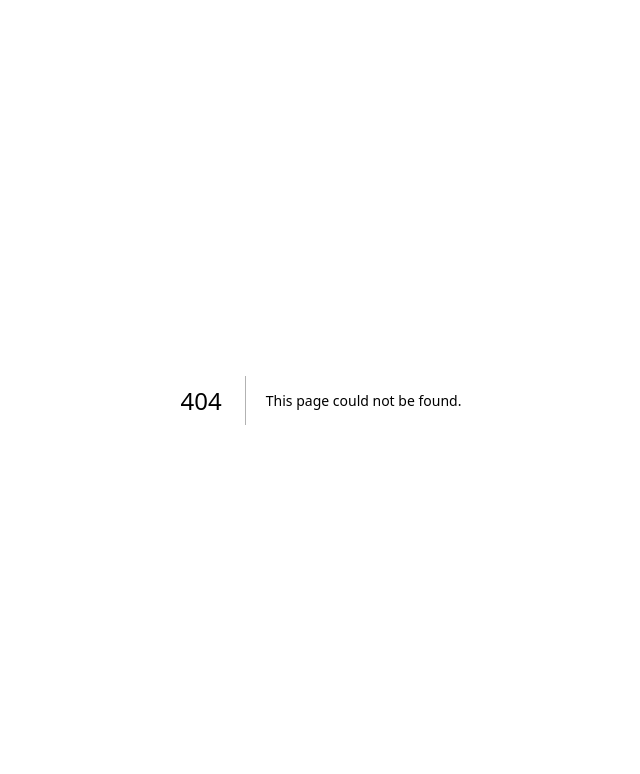
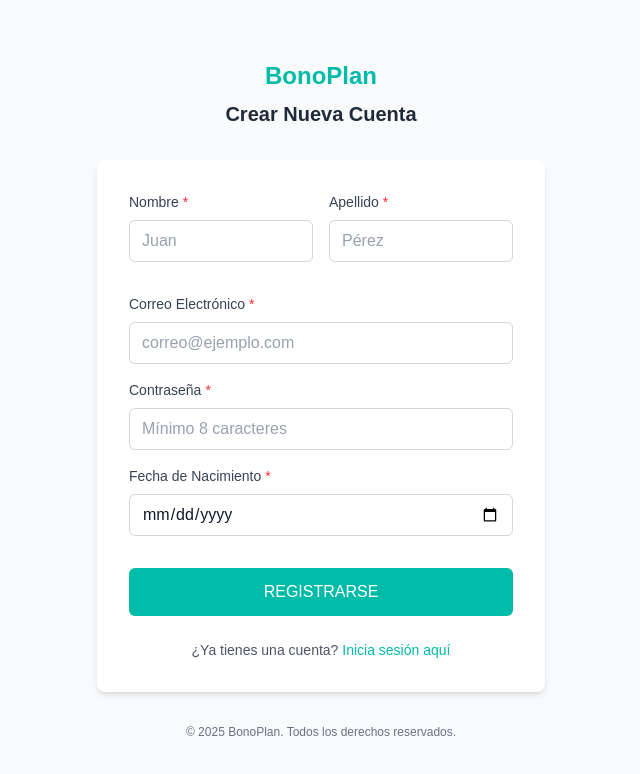
Before and after one commit to Los-Alemanes-de-Finanzas/front-end, a Next.js app: page /sign-up in a window 1280 px wide. Before the commit this address had no page. Shown: the top 774 px of the page, without its empty margins (319-959 px from the left). Built offline with nearby package versions, Linux system fonts and the light colour scheme.

Commit message:
feat(auth): added sign up page.

```diff
--- /dev/null
+++ b/src/app/sign-up/page.tsx
@@ -0,0 +1,77 @@
+'use client';
+import React, { useState } from 'react';
+import { useRouter } from 'next/navigation';
+import { RegisterForm } from './components/RegisterForm';
+
+interface RegisterFormData {
+  firstName: string;
+  lastName: string;
+  email: string;
+  password: string;
+  birthDate: string;
+}
+
+export default function RegisterPage() {
+  const router = useRouter();
+  const [loading, setLoading] = useState(false);
+
+  const handleRegister = async (data: RegisterFormData) => {
+    setLoading(true);
+    try {
+      // Simulate API call
+      console.log('Registering user:', data);
+
+      // Replace with your actual registration API call
+      await new Promise(resolve => setTimeout(resolve, 2000));
+
+      // On successful registration
+      router.push('/dashboard');
+    } catch (error) {
+      console.error('Registration error:', error);
+      // Handle registration error
+    } finally {
+      setLoading(false);
+    }
+  };
+
+  const handleBackToLogin = () => {
+    router.push('/sign-in');
+  };
+
+  return (
+    <div className="min-h-screen bg-gray-50 flex items-center justify-center px-4 py-8">
+      <div className="w-full max-w-md">
+        {/* Header */}
+        <div className="text-center mb-8">
+          <h1 className="text-2xl font-semibold text-teal-500 mb-2">BonoPlan</h1>
+          <h2 className="text-xl font-semibold text-gray-800">Crear Nueva Cuenta</h2>
+        </div>
+
+        {/* Form Card */}
+        <div className="bg-white rounded-lg shadow-md p-8">
+          <RegisterForm onSubmit={handleRegister} loading={loading} />
+
+          {/* Footer Link */}
+          <div className="mt-6 text-center">
+            <p className="text-sm text-gray-600">
+              ¿Ya tienes una cuenta?{' '}
+              <button
+                onClick={handleBackToLogin}
+                className="text-teal-500 hover:text-teal-600 font-medium"
+              >
+                Inicia sesión aquí
+              </button>
+            </p>
+          </div>
+        </div>
+
+        {/* Copyright */}
+        <div className="text-center mt-8">
+          <p className="text-xs text-gray-500">
+            © 2025 BonoPlan. Todos los derechos reservados.
+          </p>
+        </div>
+      </div>
+    </div>
+  );
+};
```
